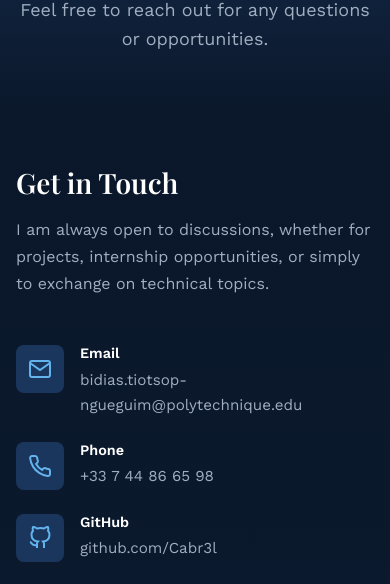
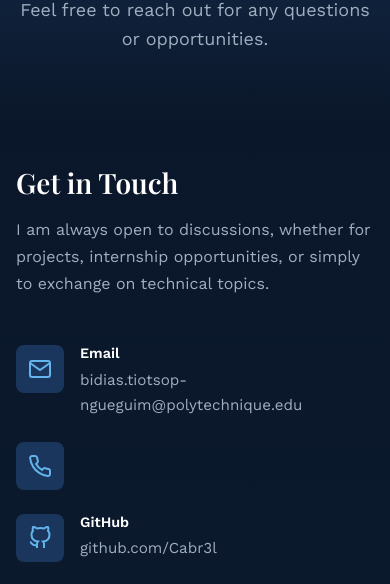
Before and after one commit to Cabr3l/portfolio, a plain HTML site: page contact.html in a window 390 px wide. Shown: the part 239-823 px from the top of the page. Drawn offline with nearby package versions, Linux system fonts and the light colour scheme.

Commit message:
Removed my phone number from the website

```diff
--- a/contact.html
+++ b/contact.html
@@ -86,10 +86,6 @@
                                 <svg width="24" height="24" viewBox="0 0 24 24" fill="none" stroke="currentColor" stroke-width="2">
                                     <path d="M22 16.92v3a2 2 0 01-2.18 2 19.79 19.79 0 01-8.63-3.07 19.5 19.5 0 01-6-6 19.79 19.79 0 01-3.07-8.67A2 2 0 014.11 2h3a2 2 0 012 1.72 12.84 12.84 0 00.7 2.81 2 2 0 01-.45 2.11L8.09 9.91a16 16 0 006 6l1.27-1.27a2 2 0 012.11-.45 12.84 12.84 0 002.81.7A2 2 0 0122 16.92z"/>
                                 </svg>
-                            </div>
-                            <div class="contact-details">
-                                <h3>Phone</h3>
-                                <a href="tel:+33744866598">+33 7 44 86 65 98</a>
                             </div>
                         </div>
 
```
